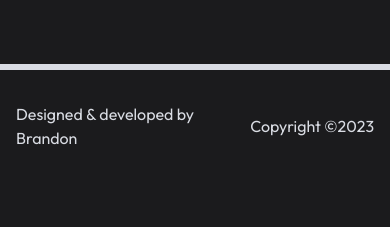
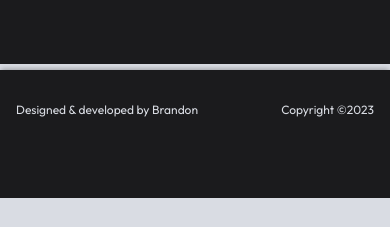
Before and after one commit to brandonmitchell217/portfolio-2023_v2, a Next.js app: page / in a window 390 px wide. Shown: the part 1344-1571 px from the top of the page. After the commit the page ends 1542 px from the top, so only its background shows below. Built offline with nearby package versions, Linux system fonts and the light colour scheme; no server answers; a web font is replaced by a local one.

Commit message:
[fix]: footer styling

```diff
--- a/components/ui/Footer.tsx
+++ b/components/ui/Footer.tsx
@@ -1,17 +1,25 @@
+import Link from "next/link";
 import React from "react";
 
 // TODO: javascript for current year
 export default function Footer() {
+  var currentTime = new Date();
+  const shadow =
+    "shadow-[0_-2px_5px_-1px_rgba(0,0,0,0.3)] lg:shadow-[0_-1px_10px_-2px_rgba(0,0,0,0.3)]";
   return (
-    <footer className="pb-20 pt-8 sm:py-8 bg-dark text-light w-full ">
+    <footer
+      className={`pb-20 pt-8 sm:py-8 bg-dark text-light w-full relative ${shadow}`}
+    >
       <div className="max-w-7xl w-full m-auto px-4 xl:px-0">
-        <div className="w-full flex justify-between items-center">
+        <div className="w-full flex justify-between items-center text-xs sm:text-base">
           <p>
-            Designed & developed by <br className="sm:hidden" />
-            Brandon
+            Designed & developed by{" "}
+            <Link href={"/"} className="hover:text-lime transition-colors">
+              Brandon
+            </Link>
           </p>
 
-          <p>Copyright &#169;2023</p>
+          <p>Copyright &#169;{currentTime.getFullYear()}</p>
         </div>
       </div>
     </footer>
```
